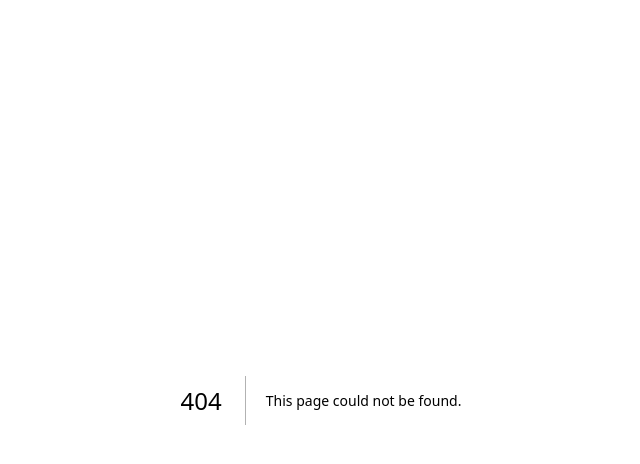
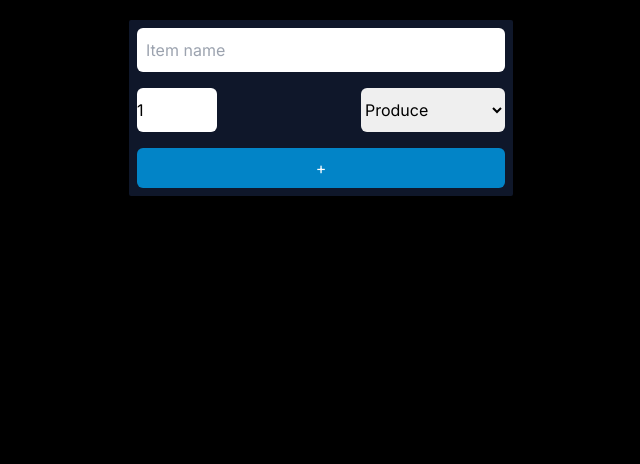
Before and after one commit to kaurrajinder0/cprg306-assignments, a Next.js app: page /week-4 in a window 1280 px wide. Before the commit this address had no page. Shown: the top 464 px of the page, without its empty margins (319-959 px from the left). Built offline with nearby package versions, Linux system fonts and the light colour scheme.

Commit message:
finished

```diff
--- a/app/page.js
+++ b/app/page.js
@@ -17,7 +17,7 @@ export default function Home() {
         </Link>
         </p>
         <p>
-        <Link href="/week-2"className="  hover:text-green-500 hover:underline" >
+        <Link href="/week-4"className="  hover:text-green-500 hover:underline" >
         Week 4 Assignment
         </Link>
         </p>
--- /dev/null
+++ b/app/week-4/new-item.js
@@ -0,0 +1,79 @@
+"use client";
+import { useState } from "react";
+
+
+export default function NewItem() {
+    const [name, setName] = useState("");
+    const [quantity, setQuantity] = useState(1);
+    const [category, setCategory] = useState("Produce");
+
+    const handleSubmit = (event) => {
+        event.preventDefault();
+        alert(`Added item: ${name}, quantity: ${quantity}, category: ${category}`);
+
+        const item = {
+            name,
+            quantity,
+            category,
+        };
+        console.log(item);
+
+
+        setName("");
+        setQuantity("1");
+        setCategory("produce");
+
+    };
+
+    const handleNameChange = (event) => {
+        setName(event.target.value);
+    };
+    const handleQuantityChange = (event) => {
+        setQuantity(parseInt(event.target.value));
+    };
+    const handleCategoryChange = (event) => {
+        setCategory(event.target.value);
+    };
+
+    return (
+        <div>
+            <div className=" min-h-screen bg-black flex justify-center w-full  pl-40 pr-40 pt-1" >
+                <div className=" p-2 m-4 bg-slate-900 text-black max-w-sm w-full rounded-sm h-44" >
+                <form onSubmit={handleSubmit}>
+
+                    <input className=" block w-full rounded-md text-black  mb-4 h-11"   type="text" placeholder="  Item name" required onChange={handleNameChange} value={name} />
+                    <div className="flex justify-between">
+
+                        <input type="number"  required min="1" max="99" onChange={handleQuantityChange} value={quantity}
+                            className="  w-20 rounded-md text-black mb-4 h-11">
+                        </input>
+
+                        <select required onChange={handleCategoryChange} value={category}
+                            className="  w-36 rounded-md text-black mb-4 h-11 ">
+
+                            <option value="" disabled>Category</option>
+                            <option value="produce" selected="">Produce</option>
+                            <option value="dairy">Dairy</option>
+                            <option value="bakery">Bakery</option>
+                            <option value="meat">Meat</option>
+                            <option value="frozen foods">Frozen Foods</option>
+                            <option value="canned goods">Canned Goods</option>
+                            <option value="dry goods">Dry Goods</option>
+                            <option value="beverages">Beverages</option>
+                            <option value="snacks">Snacks</option>
+                            <option value="household">Household</option>
+                            <option value="other">Other</option>
+                        </select>
+                        </div>
+
+                    <button
+                        type="submit"
+                        className=" w-full py-2 px-4 bg-sky-600 hover:bg-sky-400 rounded-md text-white">+</button>
+
+                </form>
+                </div>
+
+            </div>
+        </div>
+    );
+}
--- /dev/null
+++ b/app/week-4/page.js
@@ -0,0 +1,9 @@
+import NewItem from "./new-item";
+
+export default function Page(){
+  return(
+    <main>
+      <NewItem/>
+    </main>
+  );
+}
```
Also changed, not shown: app/week-2/page.js (line endings or trailing spaces).
